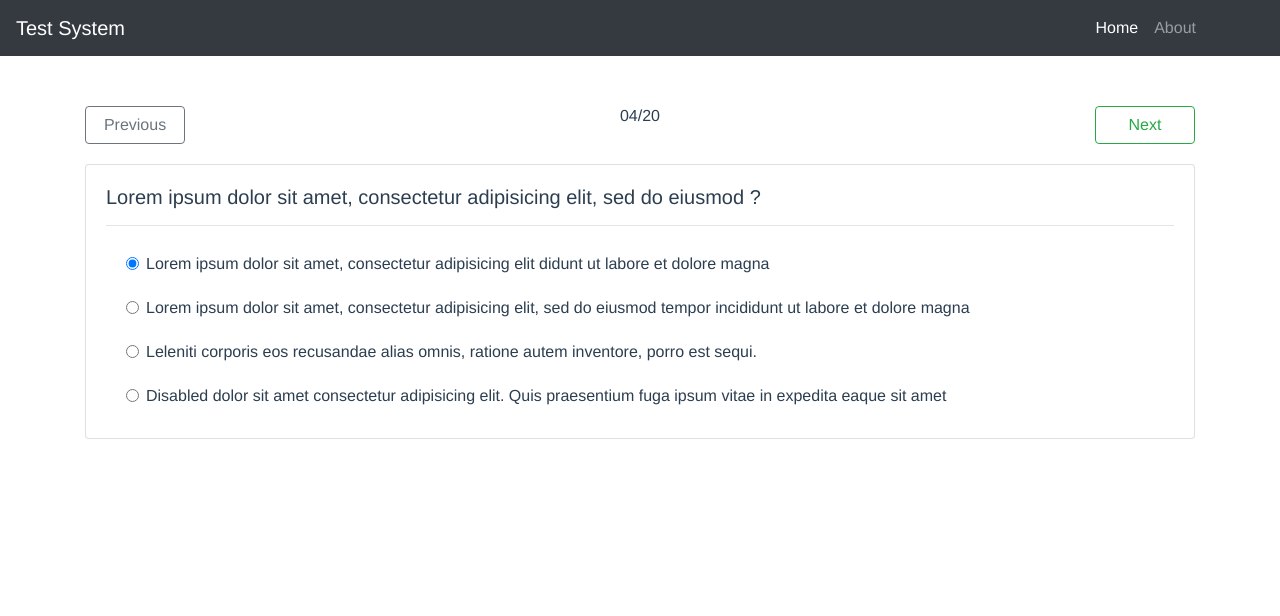
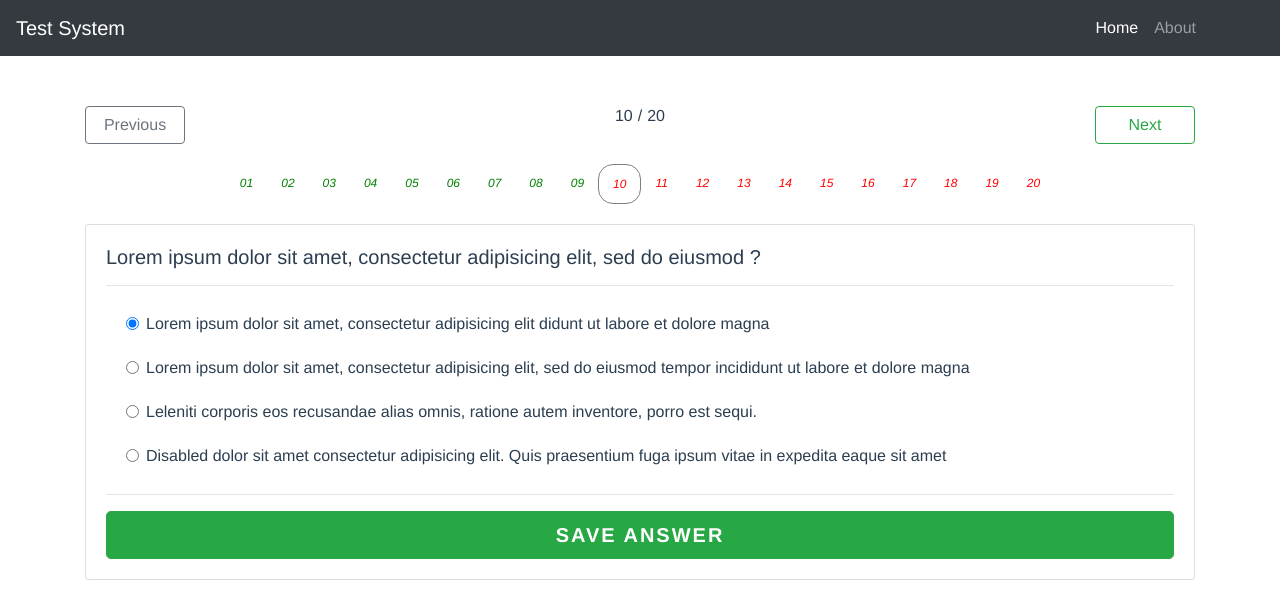
Before and after one commit to bjfikky/TestSystemVue, a Vue app: page /#/ in a window 1280 px wide. Shown: the top 616 px of the page. Built offline with nearby package versions, Linux system fonts and the light colour scheme.

Commit message:
Added save answer button

```diff
--- a/src/components/Question.vue
+++ b/src/components/Question.vue
@@ -4,6 +4,8 @@
             <h5 class="card-title">Lorem ipsum dolor sit amet, consectetur adipisicing elit, sed do eiusmod ?</h5>
             <hr/>
             <Options/>
+            <hr/>
+            <button class="btn btn-success btn-lg btn-block"><span class="save">SAVE ANSWER</span></button>
         </div>
     </div>
 </template>
@@ -20,5 +22,8 @@
 </script>
 
 <style scoped>
-
+.save {
+    font-weight: bold;
+    letter-spacing: 2px;
+}
 </style>
--- a/src/components/QuestionsNav.vue
+++ b/src/components/QuestionsNav.vue
@@ -1,8 +1,32 @@
 <template>
-    <div class="flex-container">
-        <button class="btn btn-outline-secondary">Previous</button>
-        <h6>04/20</h6>
-        <button class="btn btn-outline-success">Next</button>
+    <div>
+        <div class="flex-container">
+            <button class="btn btn-outline-secondary">Previous</button>
+            <h6><span class="question-count">10</span>/<span class="question-count">20</span></h6>
+            <button class="btn btn-outline-success">Next</button>
+        </div>
+        <div class="numbers">
+            <span class="number green">01</span>
+            <span class="number green">02</span>
+            <span class="number green">03</span>
+            <span class="number green">04</span>
+            <span class="number green">05</span>
+            <span class="number green">06</span>
+            <span class="number green">07</span>
+            <span class="number green">08</span>
+            <span class="number green">09</span>
+            <span class="number red active-question">10</span>
+            <span class="number red">11</span>
+            <span class="number red">12</span>
+            <span class="number red">13</span>
+            <span class="number red">14</span>
+            <span class="number red">15</span>
+            <span class="number red">16</span>
+            <span class="number red">17</span>
+            <span class="number red">18</span>
+            <span class="number red">19</span>
+            <span class="number red">20</span>
+        </div>
     </div>
 </template>
 
@@ -19,6 +43,41 @@
     justify-content: space-between;
 }
 
+.numbers {
+    margin-bottom: 20px;
+    display: flex;
+    flex-wrap: wrap;
+    justify-content: center;
+}
+
+.number {
+    padding: 10px 14px;
+    font-size: 12px;
+    font-style: italic;
+}
+.number:hover {
+    cursor: pointer;
+    font-size: 14px;
+    font-weight: bold;
+}
+
+.green {
+    color: green;
+}
+
+.red {
+    color:red;
+}
+
+.active-question {
+    border: 1px solid grey;
+    border-radius: 15px;
+}
+
+.question-count {
+    padding: 0 5px;
+}
+
 button {
     width: 100px;
 }
```
